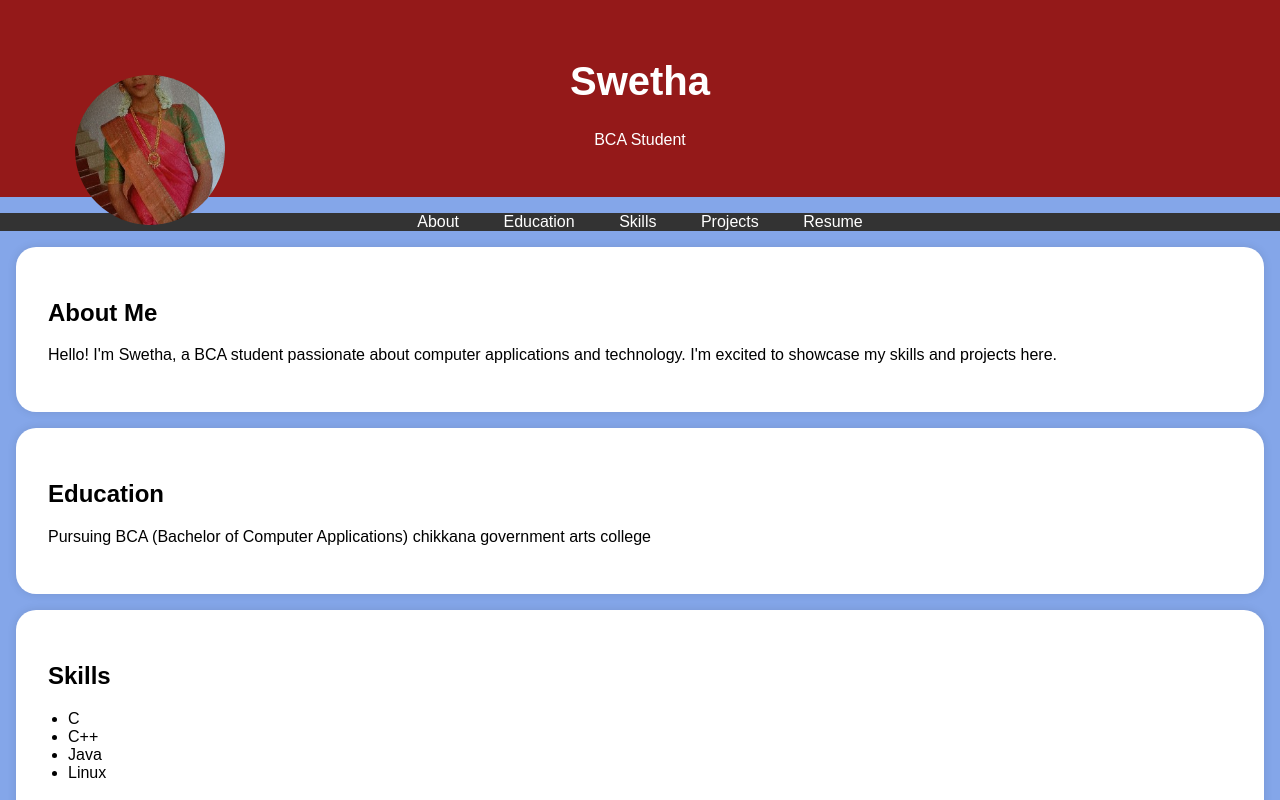
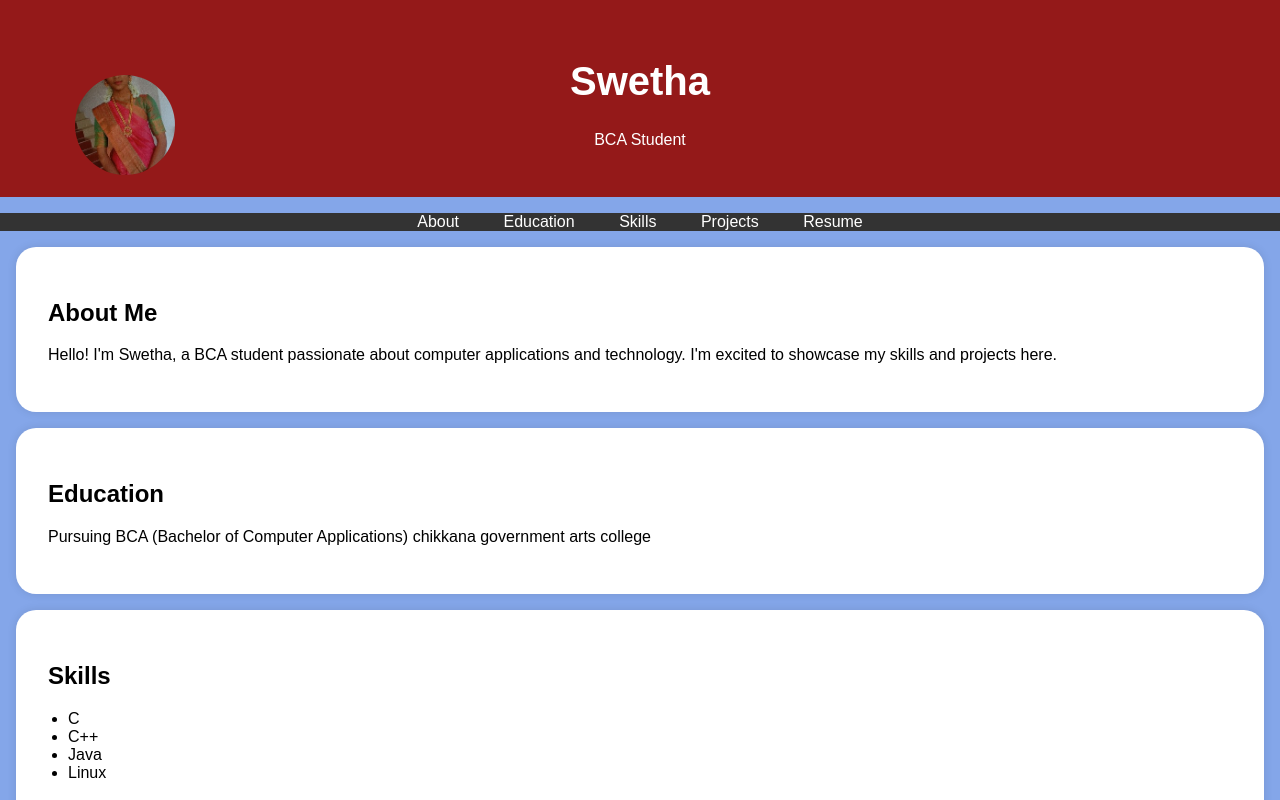
Before and after one commit to swethabuji/digital_portfolio, a plain HTML site: page index.html in a window 1280 px wide. Shown: the top 800 px of the page. Drawn offline with Linux system fonts and the light colour scheme.

Commit message:
Update index.html

```diff
--- a/index.html
+++ b/index.html
@@ -25,9 +25,9 @@
 
         /* Add styles for the square profile picture */
         .profile-picture {
-            width: 150px; /* Adjust the size as needed */
-            height: 150px;
-            border-radius: 50%; /* Create a circular shape */
+            width: 100px; /* Adjust the size as needed */
+            height: 100px;
+            border-radius: 75%; /* Create a circular shape */
             object-fit: cover; /* To ensure the image fills the circular area */
             position: absolute; /* Add this */
             top: 75px; /* Adjust top position as needed */
```
